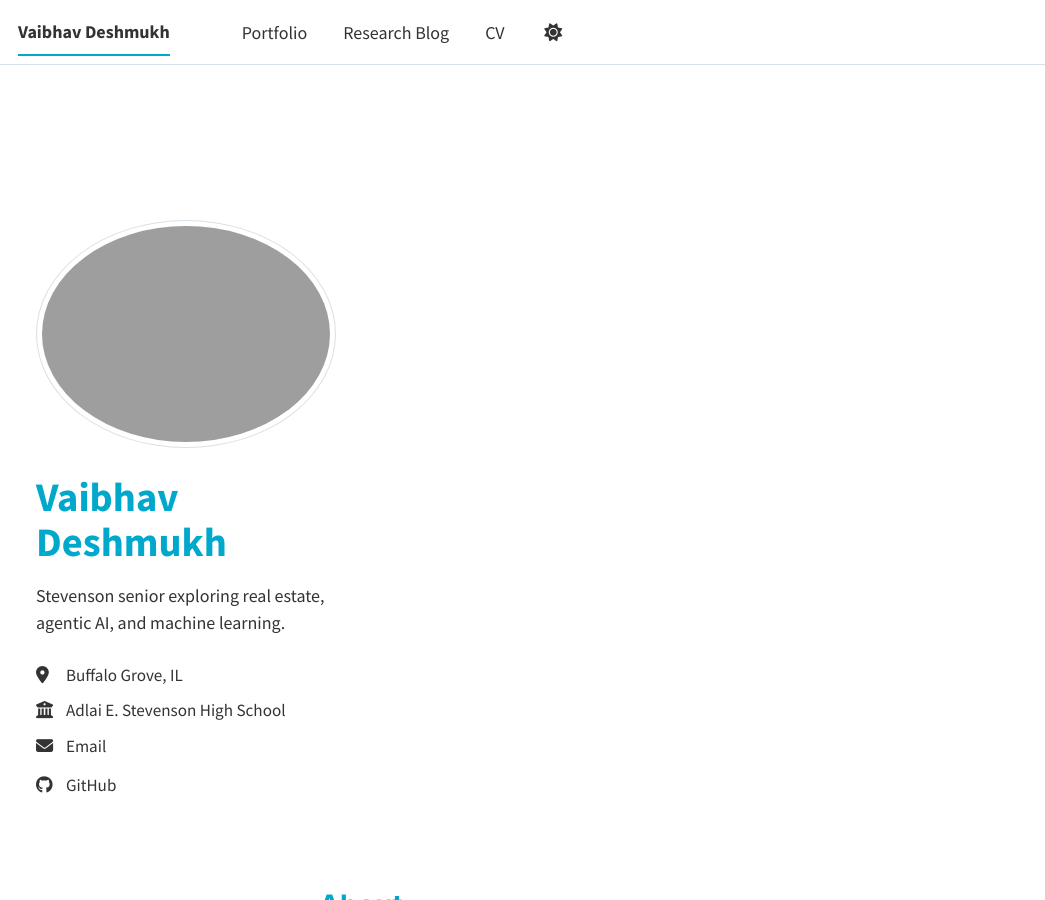
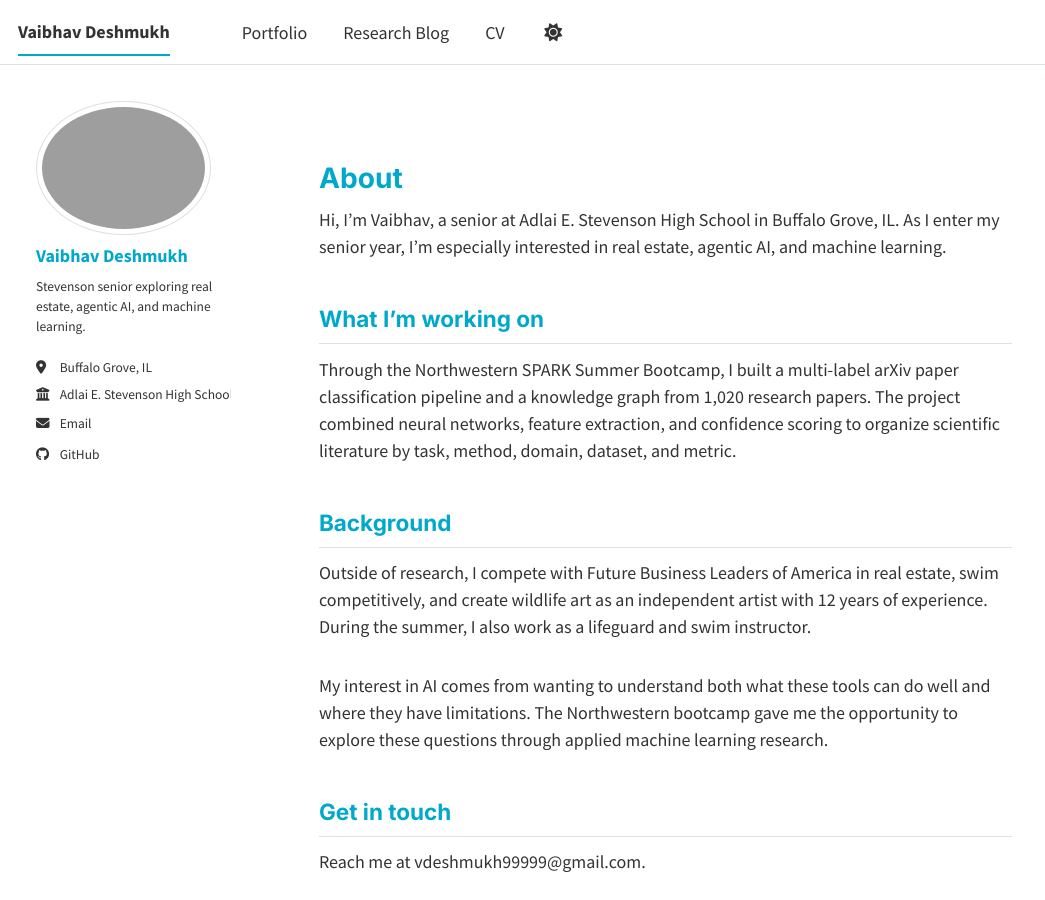
Before and after one commit to VaibhavDeshmukh1/VaibhavDeshmukh1.github.io, a Jekyll site: the page built from _pages/about.md, in a window 1280 px wide and 900 px high. Shown: the whole window, without its empty margins (0-1045 px from the left). Built offline with Jekyll 4.4.1, drawn with Linux system fonts in a browser that asks for light colours; a script bundle is joined from its source files by our own code; library files that are not in the unit come from our copies.

Commit message:
Revert home page layout to previous version

```diff
--- a/_layouts/default.html
+++ b/_layouts/default.html
@@ -11,7 +11,7 @@ layout: compress
     {% include head/custom.html %}
   </head>
 
-  <body{% if page.url == '/' %} class="home-page"{% endif %}>
+  <body>
 
     {% include browser-upgrade.html %}
     {% include masthead.html %}
--- a/_sass/layout/_custom.scss
+++ b/_sass/layout/_custom.scss
@@ -137,62 +137,6 @@ h6 {
   }
 }
 
-/* Larger, proportional author profile on the home page. */
-@media screen and (min-width: 1024px) {
-  .home-page .sidebar {
-    position: relative;
-    float: left;
-    width: 300px;
-    max-width: 300px;
-    height: auto;
-    padding-right: 0;
-    padding-top: 0;
-    padding-bottom: 3rem;
-    overflow: visible;
-  }
-
-  .home-page .author__avatar,
-  .home-page .author__avatar img {
-    width: 300px;
-    max-width: 300px;
-  }
-
-  .home-page .author__content {
-    margin-top: 1.5rem;
-  }
-
-  .home-page .sidebar .author__name {
-    margin-bottom: 1rem;
-    font-size: 2.25rem;
-    line-height: 1.1;
-  }
-
-  .home-page .sidebar .author__bio {
-    margin-bottom: 1.5rem;
-    font-size: 1rem;
-    line-height: 1.5;
-  }
-
-  .home-page .sidebar .author__urls-wrapper,
-  .home-page .sidebar .author__urls li,
-  .home-page .sidebar .author__urls a {
-    font-size: 0.95rem;
-    line-height: 1.5;
-  }
-
-  .home-page .sidebar .author__urls li {
-    margin-bottom: 0.5rem;
-    white-space: normal;
-    overflow-wrap: anywhere;
-  }
-
-  .home-page .archive {
-    float: right;
-    width: calc(100% - 360px);
-    margin-left: 0;
-  }
-}
-
 .btn:hover {
   background-color: #007c98;
 }
```
